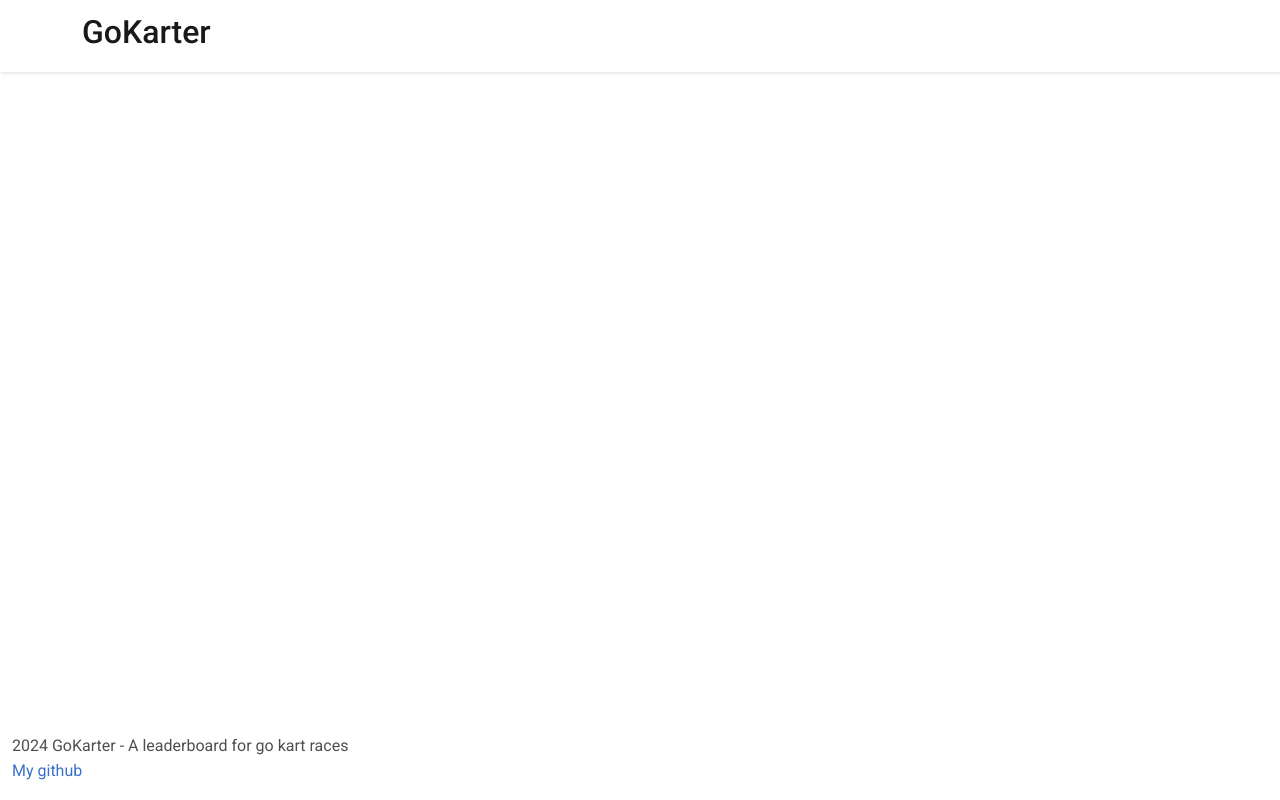
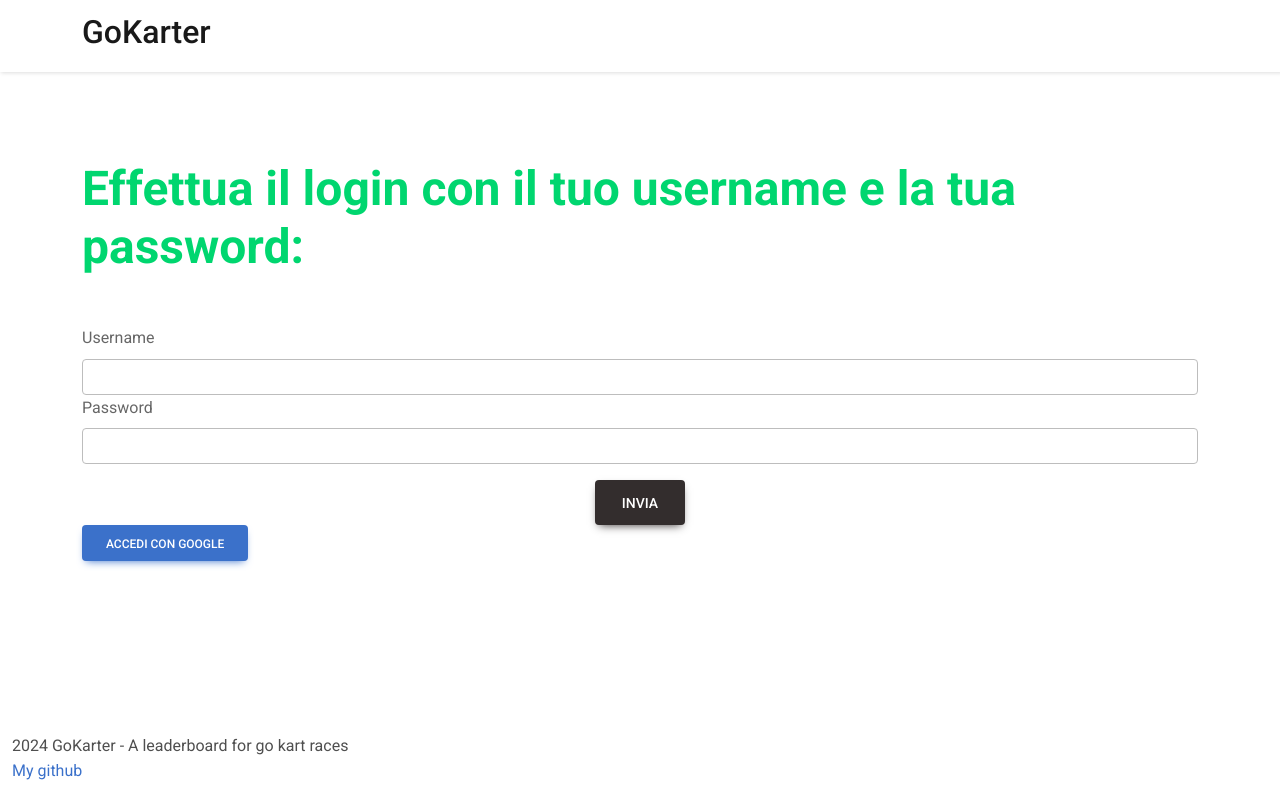
Before and after one commit to LrdVnz/GoKarter, a React (Create React App) app in the folder frontend/: page /login in a window 1280 px wide. Built offline with nearby package versions, Linux system fonts and the light colour scheme.

Commit message:
Implemented login

```diff
--- a/frontend/src/App.js
+++ b/frontend/src/App.js
@@ -4,6 +4,7 @@ import Footer from "./components/footer/Footer";
 import Leaderboard from "./components/leaderboard/Leaderboard";
 import Frontpage from "./components/frontpage/Frontpage";
 import Register from "./components/register/register";
+import Login from "./components/login/login";
 
 function App() {
   return (
@@ -14,6 +15,7 @@ function App() {
           <Route path="/" element={<Frontpage />} />
           <Route path="/race/:id" element={<Leaderboard />} />
           <Route path="/register" element={<Register />} />
+          <Route path="/login" element={<Login />} />
         </Routes>
         <Footer />
       </BrowserRouter>
--- a/frontend/src/components/frontpage/Frontpage.jsx
+++ b/frontend/src/components/frontpage/Frontpage.jsx
@@ -14,7 +14,7 @@ const Frontpage = (props) => {
   const [races, setRaces] = useState();
   const [isError, setIsError] = useState(false);
 
-  const authorToken = localStorage.getItem("accessToken");
+  const userToken = localStorage.getItem("accessToken");
 
   useEffect(() => {
     getRaces();
@@ -24,7 +24,7 @@ const Frontpage = (props) => {
     try {
       const res = await fetch(`${process.env.REACT_APP_BACKEND_URL}/race`, {
         headers: {
-          Authorization: `Bearer ${authorToken}`,
+          Authorization: `Bearer ${userToken}`,
         },
       });
 
--- /dev/null
+++ b/frontend/src/components/login/login.jsx
@@ -0,0 +1,73 @@
+import { Container, Form, Button } from "react-bootstrap";
+import { useNavigate } from "react-router-dom";
+import "./styles.css";
+
+export default function Login() {
+  const navigate = useNavigate();
+
+  const handleGoogleAuth = (event) => {
+
+   // event.preventDefault()
+
+    const str = `${process.env.REACT_APP_BACKEND_URL}/user/googleLogin`;
+    window.open(str, "_self");
+  };
+
+  async function handleSubmit(event) {
+    event.preventDefault();
+
+    const loginData = JSON.stringify({
+      name: event.target.elements["input-username"].value,
+      password: event.target.elements["input-password"].value,
+    });
+
+    try {
+      const res = await fetch(`${process.env.REACT_APP_BACKEND_URL}/user/login`, {
+        method: "POST",
+        headers: {
+          "Content-Type": "application/json",
+        },
+        body: loginData,
+      });
+
+      const json = await res.json();
+      console.log(json);
+      const authToken = json.accessToken;
+      const currentUser = JSON.stringify(json.user.name);
+      localStorage.setItem("accessToken", authToken);
+      localStorage.setItem("currentUser", currentUser);
+      navigate("/");
+      console.log(res);
+      console.log("logged in...");
+    } catch (err) {
+      console.log(err);
+    }
+  }
+
+  return (
+    <Container fluid="sm">
+      <h1 className="blog-main-title">
+        Effettua il login con il tuo username e la tua password:
+      </h1>
+      <Form onSubmit={handleSubmit}>
+        <Form.Group controlId="input-username">
+          <Form.Label> Username </Form.Label>
+          <Form.Control type="text" />
+        </Form.Group>
+        <Form.Group controlId="input-password">
+          <Form.Label> Password </Form.Label>
+          <Form.Control type="password" />
+        </Form.Group>
+        <Form.Group className="d-flex mt-3 justify-content-center">
+          <Button type="submit" size="lg" variant="dark">
+            {" "}
+            Invia
+          </Button>
+        </Form.Group>
+      </Form>
+      <Form.Group>
+        <Button onClick={handleGoogleAuth}>Accedi con Google</Button>
+        </Form.Group>
+    </Container>
+  );
+}
--- /dev/null
+++ b/frontend/src/components/login/styles.css
@@ -0,0 +1,11 @@
+.container-sm {
+  padding-top: 110px !important;
+}
+
+.blog-main-title {
+    font-size: 3rem;
+    font-weight: bold;
+    margin-top: 50px;
+    margin-bottom: 50px;
+    color: #00d66f;
+  }
```
Also changed, not shown: 1 other file (tests, documents, lock files or other folders).
